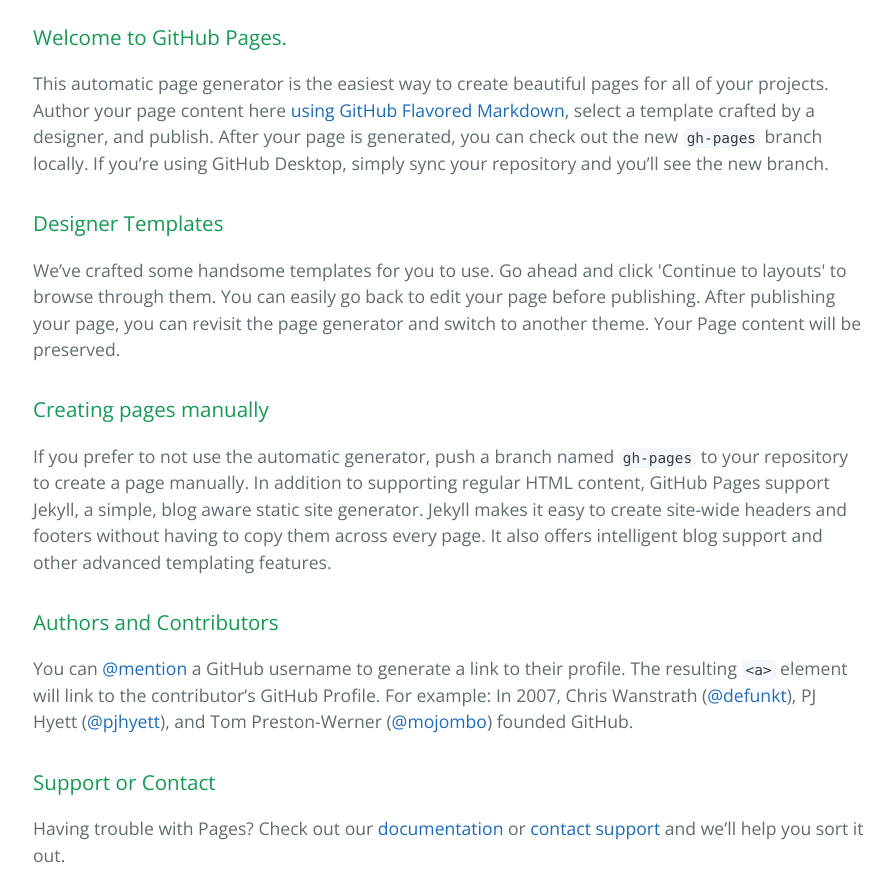
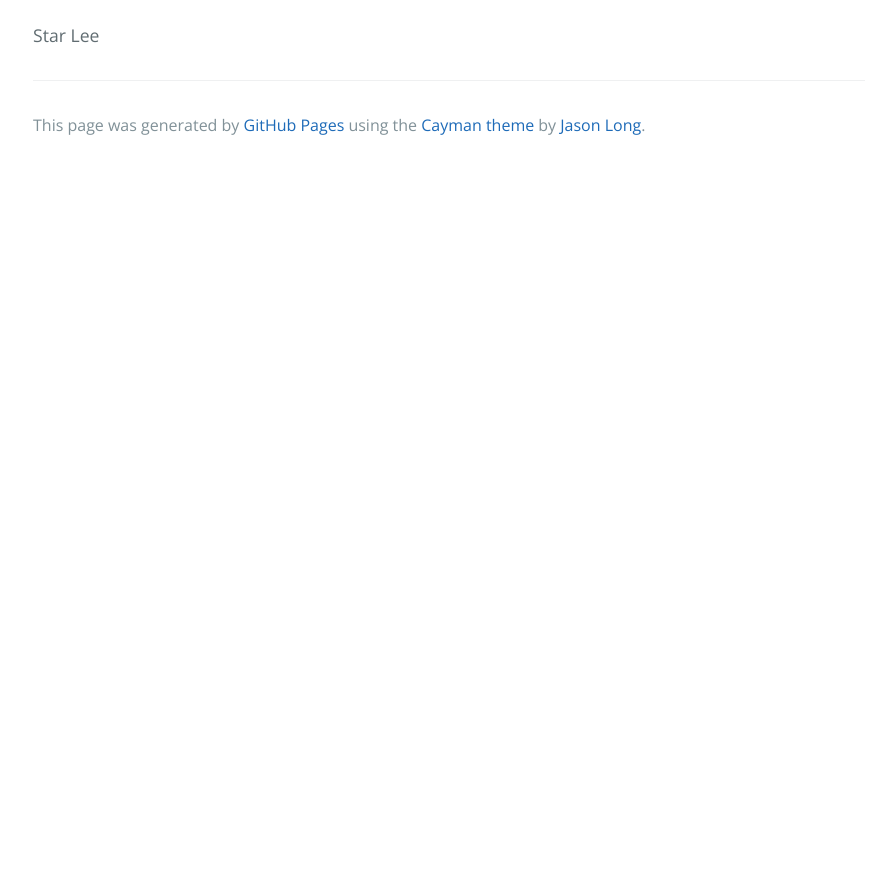
Before and after one commit to fdgtergrfg/starleelzx.github.io, a plain HTML site: page index.html in a window 1280 px wide. Shown: the part 280-1151 px from the top of the page, without its empty margins (191-1083 px from the left). After the commit the page ends 800 px from the top, so only its background shows below. Drawn offline with nearby package versions, Linux system fonts and the light colour scheme.

Commit message:
Replace master branch with page content via GitHub

```diff
--- a/index.html
+++ b/index.html
@@ -16,30 +16,7 @@
     </section>
 
     <section class="main-content">
-      <h3>
-<a id="welcome-to-github-pages" class="anchor" href="#welcome-to-github-pages" aria-hidden="true"><span aria-hidden="true" class="octicon octicon-link"></span></a>Welcome to GitHub Pages.</h3>
-
-<p>This automatic page generator is the easiest way to create beautiful pages for all of your projects. Author your page content here <a href="https://guides.github.com/features/mastering-markdown/">using GitHub Flavored Markdown</a>, select a template crafted by a designer, and publish. After your page is generated, you can check out the new <code>gh-pages</code> branch locally. If you’re using GitHub Desktop, simply sync your repository and you’ll see the new branch.</p>
-
-<h3>
-<a id="designer-templates" class="anchor" href="#designer-templates" aria-hidden="true"><span aria-hidden="true" class="octicon octicon-link"></span></a>Designer Templates</h3>
-
-<p>We’ve crafted some handsome templates for you to use. Go ahead and click 'Continue to layouts' to browse through them. You can easily go back to edit your page before publishing. After publishing your page, you can revisit the page generator and switch to another theme. Your Page content will be preserved.</p>
-
-<h3>
-<a id="creating-pages-manually" class="anchor" href="#creating-pages-manually" aria-hidden="true"><span aria-hidden="true" class="octicon octicon-link"></span></a>Creating pages manually</h3>
-
-<p>If you prefer to not use the automatic generator, push a branch named <code>gh-pages</code> to your repository to create a page manually. In addition to supporting regular HTML content, GitHub Pages support Jekyll, a simple, blog aware static site generator. Jekyll makes it easy to create site-wide headers and footers without having to copy them across every page. It also offers intelligent blog support and other advanced templating features.</p>
-
-<h3>
-<a id="authors-and-contributors" class="anchor" href="#authors-and-contributors" aria-hidden="true"><span aria-hidden="true" class="octicon octicon-link"></span></a>Authors and Contributors</h3>
-
-<p>You can <a href="https://help.github.com/articles/basic-writing-and-formatting-syntax/#mentioning-users-and-teams" class="user-mention">@mention</a> a GitHub username to generate a link to their profile. The resulting <code>&lt;a&gt;</code> element will link to the contributor’s GitHub Profile. For example: In 2007, Chris Wanstrath (<a href="https://github.com/defunkt" class="user-mention">@defunkt</a>), PJ Hyett (<a href="https://github.com/pjhyett" class="user-mention">@pjhyett</a>), and Tom Preston-Werner (<a href="https://github.com/mojombo" class="user-mention">@mojombo</a>) founded GitHub.</p>
-
-<h3>
-<a id="support-or-contact" class="anchor" href="#support-or-contact" aria-hidden="true"><span aria-hidden="true" class="octicon octicon-link"></span></a>Support or Contact</h3>
-
-<p>Having trouble with Pages? Check out our <a href="https://help.github.com/pages">documentation</a> or <a href="https://github.com/contact">contact support</a> and we’ll help you sort it out.</p>
+      <p>Star Lee</p>
 
       <footer class="site-footer">
 
```
Also changed, not shown: params.json (+1 -1 lines).
